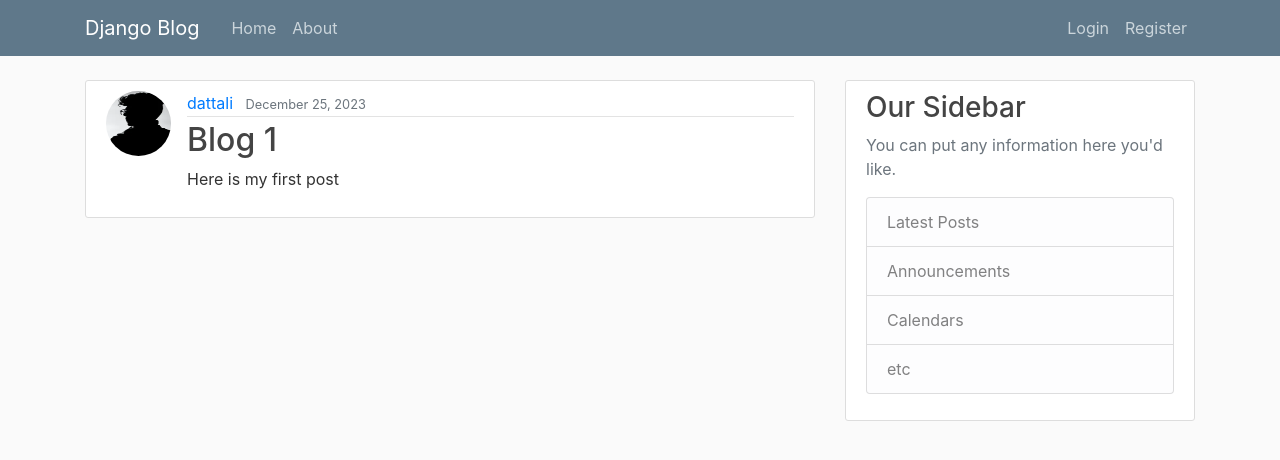
After one commit to dattali18/django-app, a Django app: page /post/1/ in a window 1280 px wide. The commit adds this page. Shown: the top 460 px of the page. Run offline with Django 5.2, Linux system fonts and the light colour scheme; data comes from the database, SQL or seed files in the repository; both versions use the stored data as it was after the commit; some libraries are stand-ins or nearby versions.

Commit message:
stopped at video #10

```diff
--- a/django_project/blog/models.py
+++ b/django_project/blog/models.py
@@ -1,6 +1,7 @@
 from django.db import models
 from django.utils import timezone
 from django.contrib.auth.models import User
+from django.urls import reverse
 
 
 # Create your models here.
@@ -13,3 +14,6 @@ class Post(models.Model):
 
     def __str__(self):
         return f"'{self.title}' - {self.date_posted.date()}"
+
+    def get_absolute_url(self):
+        return reverse("post-detail", kwargs={"pk": self.pk})
--- a/django_project/blog/templates/blog/base.html
+++ b/django_project/blog/templates/blog/base.html
@@ -30,6 +30,7 @@
                 </div>
                 {% if user.is_authenticated %}
                     <div class="navbar-nav">
+                    <a class="nav-item nav-link" href="{% url "post-create" %}">New Post</a>
                         <a class="nav-item nav-link" href="{% url "profile" %}">Profile</a>
                         <form method="post" action="{% url 'logout' %}">
                             {% csrf_token %}
--- a/django_project/blog/templates/blog/home.html
+++ b/django_project/blog/templates/blog/home.html
@@ -8,7 +8,7 @@
                     <a class="mr-2" href="#">{{ post.author }}</a>
                     <small class="text-muted">{{ post.date_posted|date:"F d, Y" }}</small>
                 </div>
-                <h2><a class="article-title" href="#">{{ post.title }}</a></h2>
+                <h2><a class="article-title" href="{% url "post-detail" post.id %}">{{ post.title }}</a></h2>
                 <p class="article-content">{{ post.content }}</p>
             </div>
         </article>
--- /dev/null
+++ b/django_project/blog/templates/blog/post_detail.html
@@ -0,0 +1,20 @@
+{% extends "blog/base.html" %}
+{% block content %}
+    <article class="media content-section">
+        <img src="{{ object.author.profile.image.url }}" alt="profile picture" class="rounded-circle article-img">
+        <div class="media-body">
+            <div class="article-metadata">
+                <a class="mr-2" href="#">{{ object.author }}</a>
+                <small class="text-muted">{{ object.date_posted|date:"F d, Y" }}</small>
+                {% if object.author == user %}
+                    <div class="">
+                        <a class="my-1 btn btn-secondary btn-sm" href="{% url 'post-update' object.id %}">Update</a>
+                        <a class="my-1 btn btn-danger btn-sm" href="{% url 'post-delete' object.id %}">Delete</a>
+                    </div>
+                {% endif %}
+            </div>
+            <h2 class="article-title">{{ object.title }}</h2>
+            <p class="article-content">{{ object.content }}</p>
+        </div>
+    </article>
+{% endblock %}
--- a/django_project/blog/urls.py
+++ b/django_project/blog/urls.py
@@ -1,7 +1,13 @@
 from django.urls import path
 from . import views
+from .views import PostListView, PostDetailView, PostCreateView, PostUpdateView, PostDeleteView
 
 urlpatterns = [
-    path('', views.home, name='blog-home'),
-    path('about/', views.about, name='blog-about')
+    # path('', views.home, name='blog-home'),
+    path('', PostListView.as_view(), name='blog-home'),
+    path('post/<int:pk>/', PostDetailView.as_view(), name='post-detail'),
+    path('post/new/', PostCreateView.as_view(), name='post-create'),
+    path('post/<int:pk>/update/', PostUpdateView.as_view(), name='post-update'),
+    path('post/<int:pk>/delete/', PostDeleteView.as_view(), name='post-delete'),
+    path('about/', views.about, name='blog-about'),
 ]
--- a/django_project/blog/views.py
+++ b/django_project/blog/views.py
@@ -1,4 +1,7 @@
 from django.shortcuts import render
+from django.views.generic import ListView, DetailView, CreateView, UpdateView, DeleteView
+from django.contrib.auth.mixins import LoginRequiredMixin, UserPassesTestMixin
+
 from .models import Post
 
 
@@ -14,3 +17,46 @@ def home(request):
 
 def about(request):
     return render(request, 'blog/about.html', {'title': 'About'})
+
+
+class PostListView(ListView):
+    model = Post
+    template_name = 'blog/home.html'  # <app>/<mode>_<view_type>.html
+    context_object_name = 'posts'
+    ordering = ['-date_posted']
+
+
+class PostDetailView(DetailView):
+    model = Post
+    # template_name = 'blog/home.html'  # <app>/<mode>_<view_type>.html
+
+
+class PostCreateView(LoginRequiredMixin, CreateView):
+    model = Post
+    fields = ['title', 'content']
+
+    def form_valid(self, form):
+        form.instance.author = self.request.user
+        return super().form_valid(form)
+
+
+class PostUpdateView(LoginRequiredMixin, UserPassesTestMixin, UpdateView):
+    model = Post
+    fields = ['title', 'content']
+
+    def form_valid(self, form):
+        form.instance.author = self.request.user
+        return super().form_valid(form)
+
+    def test_func(self):
+        post = self.get_object()
+        return self.request.user == post.author
+
+
+class PostDeleteView(LoginRequiredMixin, UserPassesTestMixin, DeleteView):
+    model = Post
+    success_url = "/"
+
+    def test_func(self):
+        post = self.get_object()
+        return self.request.user == post.author
--- a/django_project/users/urls.py
+++ /dev/null
@@ -1,6 +0,0 @@
-# from django.urls import path
-# from . import views
-#
-# urlpatterns = [
-#     path('', views.register, name='user-register'),
-# ]
```
Also changed, not shown: django_project/blog/templates/blog/post_confirm_delete.html (added, +18 -0 lines), django_project/blog/templates/blog/post_form.html (added, +18 -0 lines), django_project/db.sqlite3.
